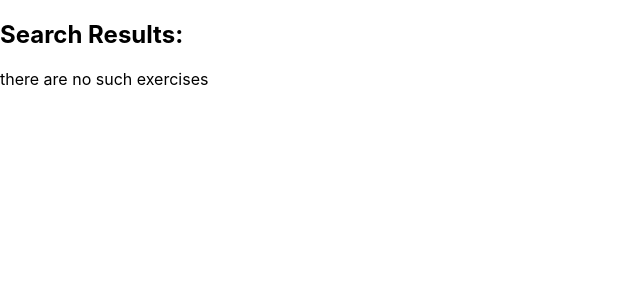
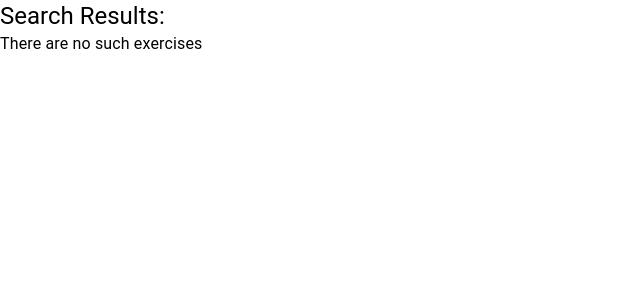
Before and after one commit to kozakevich13/task, a React (Create React App) app: page /results in a window 1280 px wide. Shown: the top 300 px of the page, without its empty margins (0-640 px from the left). Built offline with nearby package versions, Linux system fonts and the light colour scheme.

Commit message:
add material ui to ExerciseResults

```diff
--- a/src/components/ExerciseResults.jsx
+++ b/src/components/ExerciseResults.jsx
@@ -1,29 +1,46 @@
 import React from "react";
 import { useSelector } from "react-redux";
+import Typography from "@mui/material/Typography";
+import List from "@mui/material/List";
+import ListItem from "@mui/material/ListItem";
+import ListItemText from "@mui/material/ListItemText";
 
 const ExerciseResults = () => {
   const exerciseResults = useSelector((state) => state.exerciseResults) || [];
 
   return (
     <div>
-      <h2>Search Results:</h2>
+      <Typography variant="h5" component="h2">
+        Search Results:
+      </Typography>
       {exerciseResults.exerciseResults.length === 0 ? (
-        <p>there are no such exercises</p>
+        <Typography variant="body1">There are no such exercises</Typography>
       ) : (
-        <ul>
+        <List>
           {exerciseResults.exerciseResults.map((exercise, index) => (
-            <li key={index}>
+            <ListItem key={index}>
+              <ListItemText
+                primary={
+                  <React.Fragment>
                     <strong>name:</strong> {exercise.name}
-              <br />
+                  </React.Fragment>
+                }
+                secondary={
+                  <React.Fragment>
                     <strong>type:</strong> {exercise.type}
                     <br />
                     <strong>muscle:</strong> {exercise.muscle}
                     <br />
                     <strong>instructions:</strong>
-              <p>{exercise.instructions}</p>
-            </li>
+                    <Typography variant="body2">
+                      {exercise.instructions}
+                    </Typography>
+                  </React.Fragment>
+                }
+              />
+            </ListItem>
           ))}
-        </ul>
+        </List>
       )}
     </div>
   );
```
Lines whose indentation alone changed are shown as unchanged.
